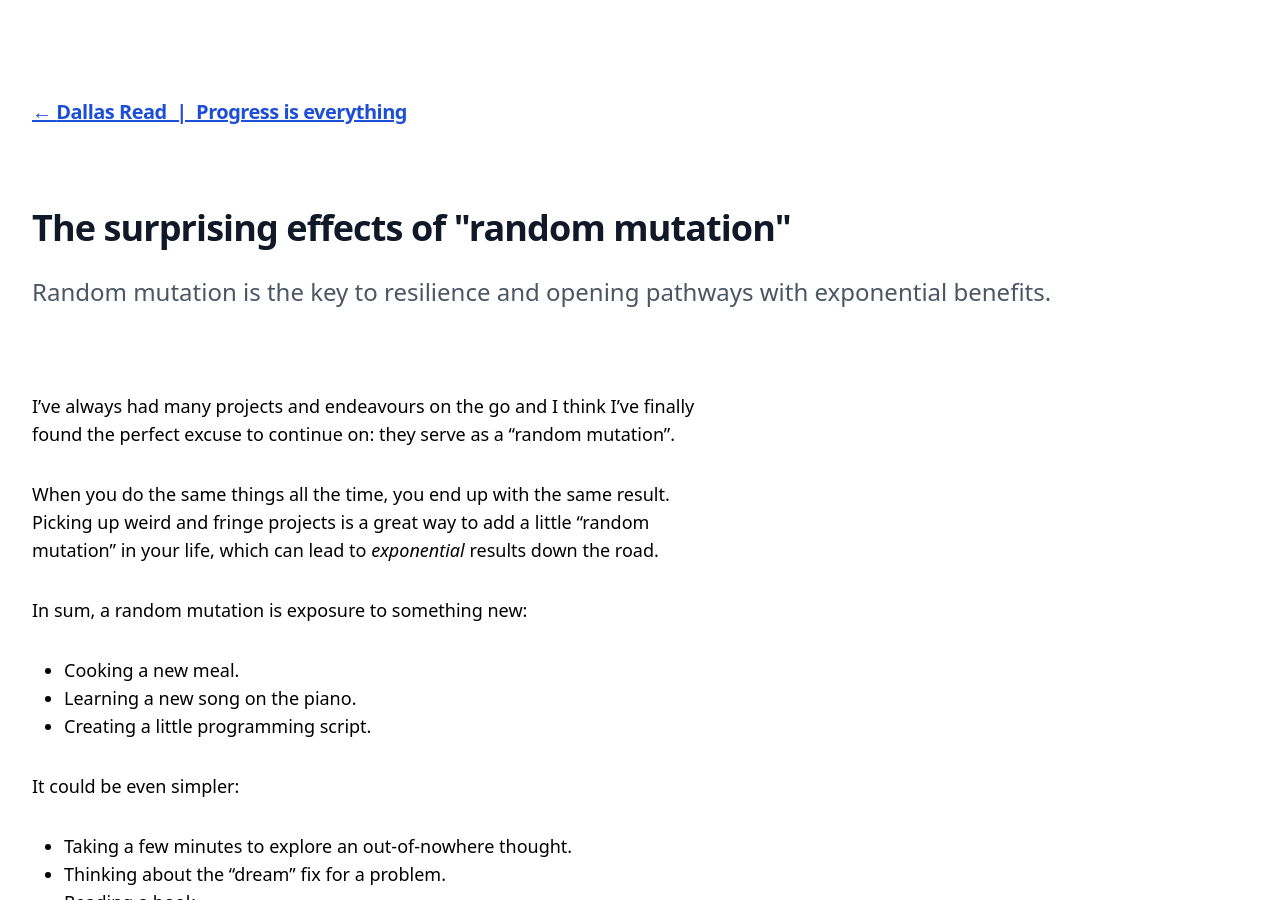
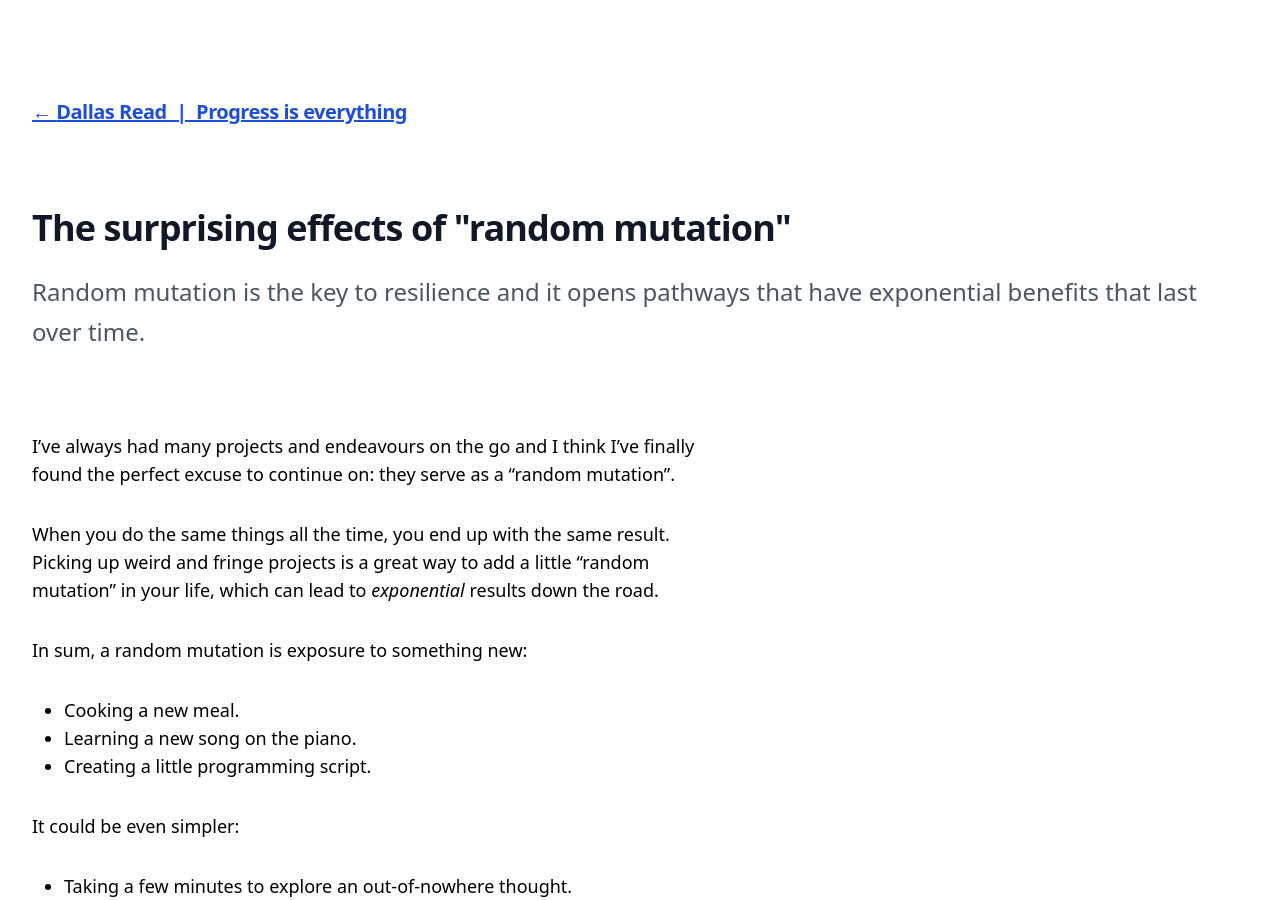
Before and after one commit to dallasread/www.dallasread.com, a Jekyll site: the page built from _posts/2023-05-06-the-surprising-effects-of-random-mutation.md, in a window 1280 px wide and 900 px high. Built offline with Jekyll 4.4.1, drawn with Linux system fonts in a browser that asks for light colours; nearby versions of some CDN libraries; some of the changed text lies outside the part shown.

Commit message:
Description tweaks for mutation

```diff
--- a/_posts/2023-05-06-the-surprising-effects-of-random-mutation.md
+++ b/_posts/2023-05-06-the-surprising-effects-of-random-mutation.md
@@ -1,7 +1,7 @@
 ---
 layout: post
 title: The surprising effects of "random mutation"
-description: Random mutation is the key to resilience and opening pathways with exponential benefits.
+description: Random mutation is the key to resilience and it opens pathways that have exponential benefits that last over time.
 categories: progress
 ---
 
```
